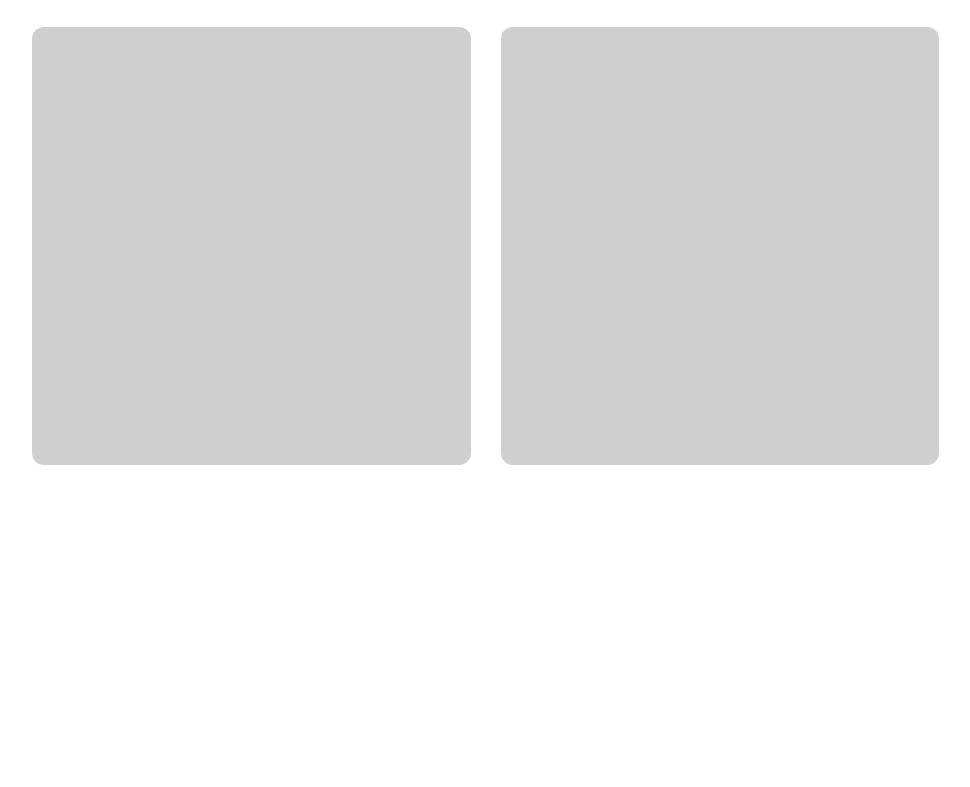
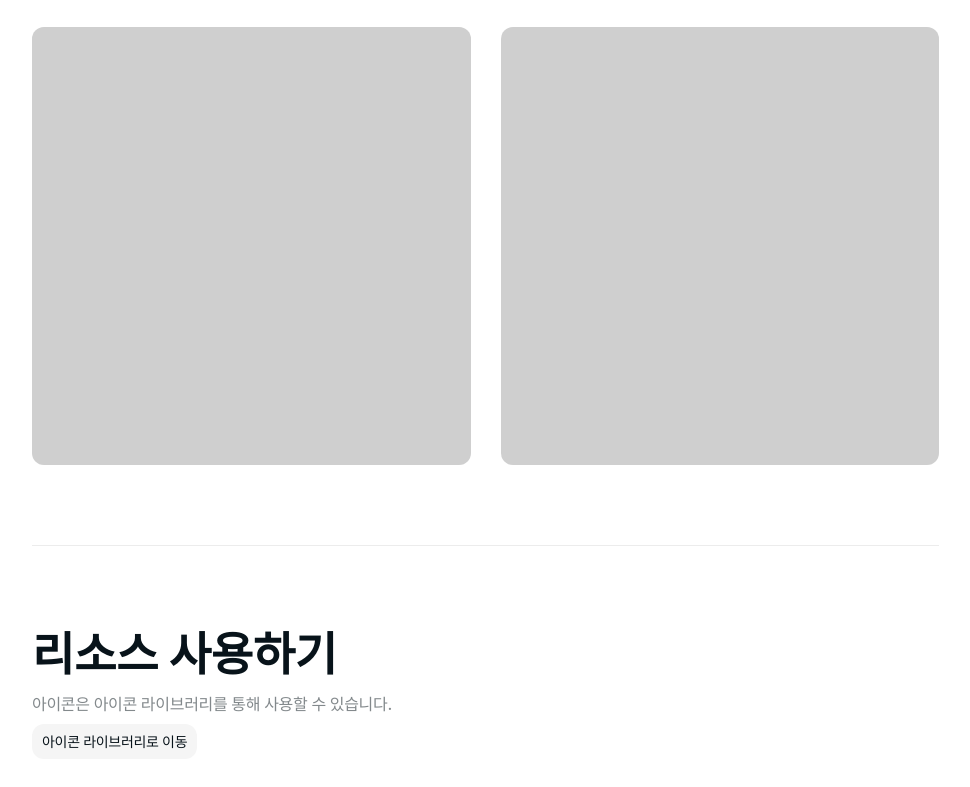
Before and after one commit to noyahjung/ohouse-brand-book, a website: page asset/graphic/icon.html in a window 1280 px wide. Shown: the part 5871-6658 px from the top of the page, without its empty margins (261-1231 px from the left). Before the commit the page ends 6456 px from the top, so only its background shows below. Drawn offline with Linux system fonts and the light colour scheme; a web font is replaced by a local one.

Commit message:
chore(notion): auto-sync 2026-05-26 07:22 UTC

```diff
--- a/asset/graphic/icon.html
+++ b/asset/graphic/icon.html
@@ -89,6 +89,14 @@
             <figure class="about-banner"><img src="../../assets/notion/graphic-icon/nb-11.png" alt=""></figure>
           </div>
         </div>
+
+      <hr class="content-divider">
+
+      <h1>리소스 사용하기</h1>
+
+      <p>아이콘은 아이콘 라이브러리를 통해 사용할 수 있습니다. </p>
+
+      <a class="content-download" href="https://www.figma.com/design/9P1kFiqC88iYxhUKvnkUGm/Icon-Library?node-id=0-1&amp;t=4kvb7L3HdBUxLzix-1">아이콘 라이브러리로 이동</a>
     </div>
   </main>
   <script type="module" src="../../shared/shell.js"></script>
```
